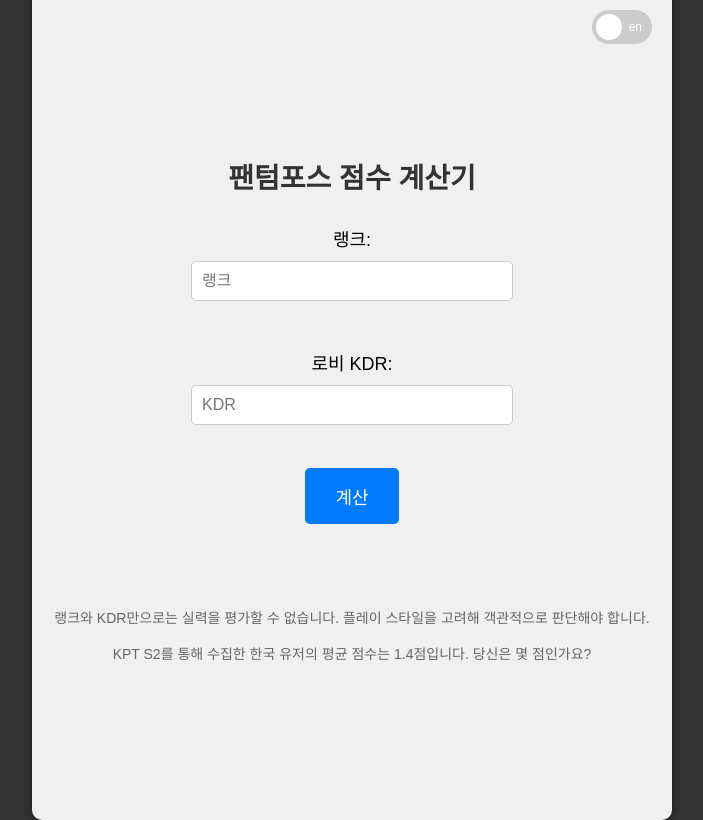
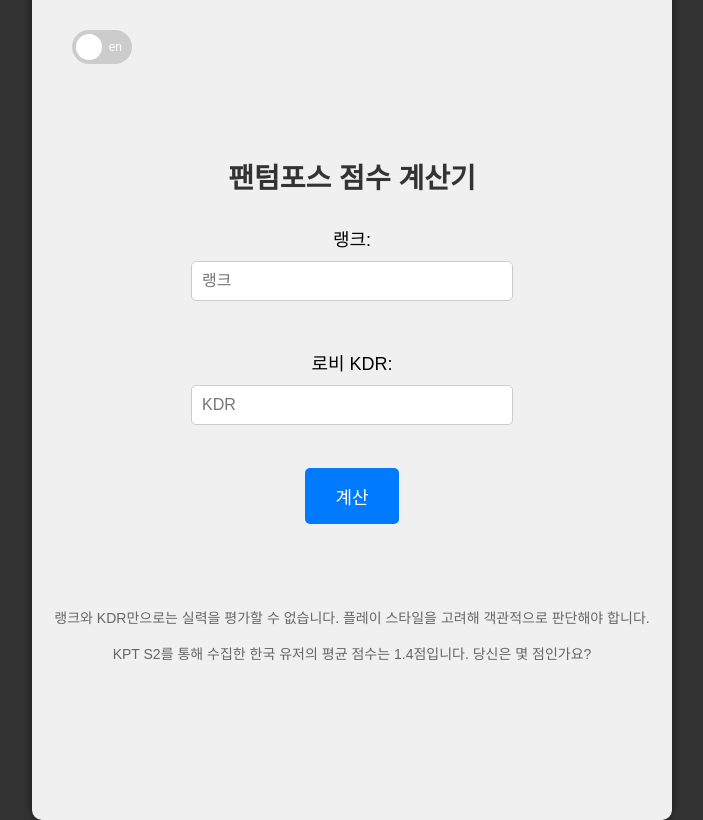
Before and after one commit to Yusi0/Yusi0.github.io, a plain HTML site: page index.html in a window 1280 px wide. Shown: the whole page, without its empty margins (288-991 px from the left). Drawn offline with Linux system fonts and the light colour scheme.

Commit message:
Update index.html

```diff
--- a/index.html
+++ b/index.html
@@ -70,8 +70,8 @@
         }
         .language-switch {
             position: absolute;
-            top: 20px;
-            right: 20px;
+            top: 40px;
+            left: 40px;
             display: flex;
             align-items: center;
         }
```
